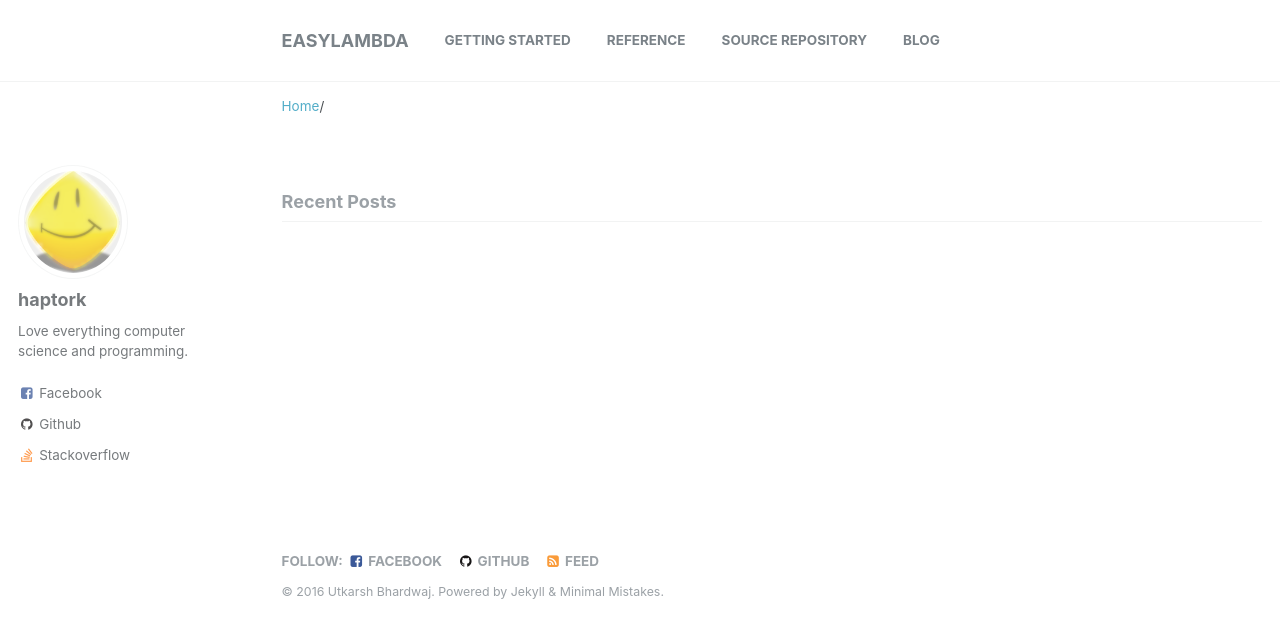
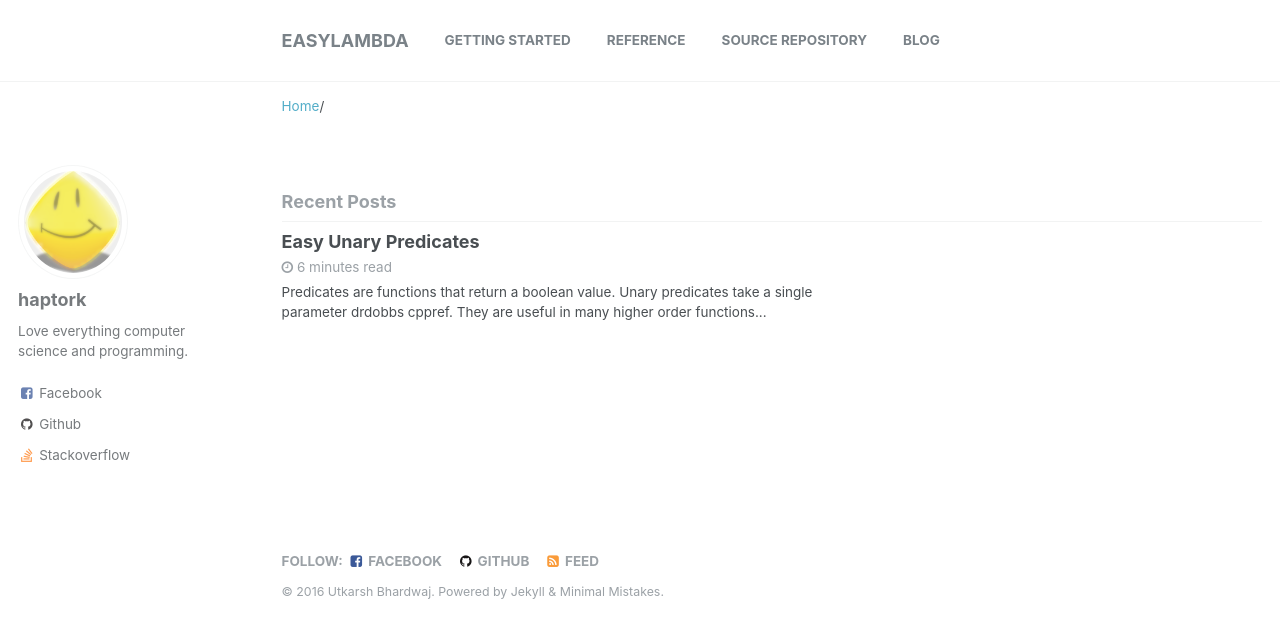
Before and after one commit to haptork/easyLambda, a Jekyll site: the page built from _pages/posts.html, in a window 1280 px wide. Shown: the top 638 px of the page. Built offline with Jekyll 4.4.1, drawn with Linux system fonts in a browser that asks for light colours; comment, search, counter and statistics services are not loaded; some of the changed lines change nothing that is shown.

Commit message:
Added blog post for predicates

````diff
--- a/_config.yml
+++ b/_config.yml
@@ -18,9 +18,9 @@ teaser                   : # filename of teaser fallback teaser image placed in
 breadcrumbs              : true #false # true, false (default)
 words_per_minute         : 200
 comments:
-  provider               : # false (default), "disqus", "facebook", "google-plus", custom"
+  provider               : "disqus" # false (default), "disqus", "facebook", "google-plus", custom"
   disqus:
-    shortname            : # https://help.disqus.com/customer/portal/articles/466208-what-s-a-shortname-
+    shortname            : "easylambda" # https://help.disqus.com/customer/portal/articles/466208-what-s-a-shortname-
   facebook:
     # https://developers.facebook.com/docs/plugins/comments
     appid                :
--- a/_pages/posts.html
+++ b/_pages/posts.html
@@ -2,13 +2,12 @@
 layout: archive
 permalink: /posts/
 author_profile: true
+comments: true
 ---
 
 {% include base_path %}
 <h3 class="archive__subtitle">Recent Posts</h3>
 
-{% for post in paginator.posts %}
+{% for post in site.posts %}
   {% include archive-single.html %}
 {% endfor %}
-
-{% include paginator.html %}
--- /dev/null
+++ b/_posts/2016-10-02-easy-unary-predicates.md
@@ -0,0 +1,235 @@
+---
+title:  "Easy Unary Predicates"
+comments: true
+categories:
+  - Algorithm
+tags:
+  - intermediate
+  - generic programming
+  - metaprogramming
+  - CRTP
+---
+
+Predicates are functions that return a boolean value. Unary predicates take a
+single parameter
+[drdobbs](http://www.drdobbs.com/effective-standard-c-library-unary-predi/184403777)
+[cppref](http://en.cppreference.com/w/cpp/concept/Predicate). They are useful
+in many higher order functions e.g. '_if' algorithms in standard library such
+as find_if or remove_if, partition etc.  With increase in functional style
+programming and libraries within C++, predicates are going to be used more
+often.
+
+This blog post shows cute, little unary predicates that save some keystrokes
+and work together well. We will walk through the implementation that begins with
+thinking generic and embarks on often used metaprogramming pattern towards the end.
+Let's have a look at what these predicates look like in the first place.
+
+**Example-1**: Logical operators
+
+```cpp
+auto a = gt(80) || lt(40);
+auto a_notone_odd = a && !eq(1) && ([](int x) { return x % 2; });
+
+assert(a(3) == true);
+assert(a_notone_odd(1) == false);
+```
+
+**Example-2**: Column selection
+
+```cpp
+// adding junk values to a vector
+auto v = vector<tuple<int, char, int>>;
+v.emplace_back(1, 'a', 11);
+v.emplace_back(2, 'b', 22);
+v.emplace_back(3, 'c', 33);
+
+auto c = count_if(begin(v), end(v),  lt<3>(15) || eq(2, 'b', 22));
+assert(c == 2);
+```
+
+Now, let us see a close to real world example.
+
+**Example-3**: In a unit circle
+
+```cpp
+// tells if a point is inside a circle with unit radius & center at origin
+auto in_unit_circle = [] (auto a) {
+  auto x = std::get<0>(a), y = std::get<1>(a);
+  return (x*x + y*y) < 1;
+};
+
+// In first quadrant and in unit circle
+auto a =  gt(0.,0.) && in_unit_circle(0., 3.);
+
+assert(a(array<double, 2>{0.3, 0.8}) == true);
+assert(a(pair<double, double>{0.3, -0.3}) == false);
+
+// In second, third or fourth quadrant or in unit circle
+auto b = lt<1>(0.) || lt<2>(0.) || in_unit_circle(0., 3.);
+
+auto v = vector<array<double, 2>> { {0., 0.5}, {-10., 0.0}, {10., 0.0} };
+auto c = count_if(begin(v), end(v), b);
+assert(c == 2);
+```
+
+## Implementation
+
+We begin with a simple implementation of relational operators. A relational
+predicate, like equals or greater than, takes a reference value initially.
+Each time the predicate is called with a parameter, it compares the parameter
+value with the reference value and returns a boolean. Since, the reference
+type and parameter type are not some fixed type, we express it with generic
+programming as follows.
+
+```cpp
+template <class Ref> class Eq {
+public:
+  Eq(Ref r) : _ref{r} {}
+  template <class T> bool operator()(const T &row) { return row == _ref; }
+private:
+  Ref _ref;
+};
+```
+
+The parameter type of the predicate method is not required to be the type of
+reference (Ref). However, it is necessary that comparing the values of two
+types with `==` is semantically valid. This is to say that templates have [Duck
+typing](https://en.wikipedia.org/wiki/Duck_typing).
+
+Similarly, we can have Gt and Lt classes for greater than and less than,
+respectively.
+
+Till now there is no logical operator to connect the different predicate
+classes. We know that the behavior of a logical operator is same for all the
+predicates that implies we should not be writing operator overloads for logical
+operators separately in each predicate. Let us first try to frame a generic
+logical operator.
+
+```cpp
+template <class Pred1, class Pred2>
+class And {
+public:
+  And(Pred1 &&p1, Pred2 &&p2)
+      : _pred1{std::forward<Pred1>(p1)}, _pred2{std::forward<Pred2>(p2)} {}
+  template <class T> bool operator()(const T &row) {
+    return _pred1(row) && _pred2(row);
+  }
+private:
+  Pred1 _pred1;
+  Pred2 _pred2;
+};
+```
+
+Notice that the And class itself is a predicate (returns boolean on function
+call) which is what we expect it to be. The class implementation simply says
+that it can be instantiated with any two predicates and each time the
+intantiated object will be called with a parameter, it will return the
+conjunction of the results of the two predicates for that parameter. The
+templates let us express this in a generic way with only duck-typing
+rules to follow. The `&&` and `std::forward` are there to express that the
+template predicate types can be either lvalue or rvalue and in either case
+predicate values will not be copied to the class members. In former case the
+member predicates (_pred1 and _pred2) reference to the constructor parameters
+(p1 and p2) while in latter case the constructor parameters are moved to the
+members. A simple way to understand lvalue and rvalue is that lvalue is held by
+a declared variable while an rvalue is a temporary that is not assigned to any
+variable. E.g. In the `a && !eq(1)` expression of Example-1, `a` is an lvalue
+while `eq(1)` is an rvalue. Supporting predicates without copy is important
+since predicates by definition can be non-copiable like a lambda function.
+
+Similarly, we can create a class for other two logical operators viz. or and
+not.
+
+Now, let us create an umbrella class with all the logical operator overloads,
+so that we can reuse it to add logical operator overloads to any predicate.
+
+```cpp
+class Logical_ops {
+public:
+  template <class Base, class Pred> auto operator||(Base &&base, Pred &&pred) {
+    return Or<Base, Pred>{std::forward<Base>(base), std::forward<Pred>(pred)};
+  }
+};
+```
+
+We add similar operator overloads for `&&` and `!`.
+
+It is however not yet clear how these pieces especially the Logical_ops class
+will be used along with others. Let us tie these pieces together.
+
+We know, inheritance gives a direct way of reusing the code. With public
+inheritance we can provide the public interface of logical operator overloads
+to the predicates. It looks like we need to inherit every relational operator
+class from Logical_ops class.
+
+But, in the current form they don't fit together. The operator overload method
+for a logical operator in a predicate class takes the first operand implicitly
+to be `this` similar to any other method, while in current implementation of
+Logical_ops we have both the operands as parameter. The first implicit operand
+can vary in a restricted sense i.e. it is same as the predicate class that
+inherits from Logical_ops e.g. in Eq class the type of first operand will be Eq
+while the second operand can be any other predicate while in Gt the type of
+first operand would only be Gt. This smells like generic programming but has a
+wee bit more to it. Let us change the Logical_ops to have an implicit first
+operand of any generic template class type.
+
+```cpp
+template <class Base> class Logical_ops {
+public:
+  template <class Pred> auto operator||(Pred &&pred) {
+    return _and<Base, Pred>{*(Base *)this, std::forward<Pred>(pred)};
+  }
+};
+```
+
+Finally, we need to change relational predicates to inherit from Logical_ops while
+passing the correct template types to it.
+
+```cpp
+template <class Ref> class Eq : public Logical_ops<Eq<Ref>> {
+public:
+  Eq(Ref r) : _ref{r} {}
+  template <class T> bool operator()(const T &row) { return row == _ref; }
+private:
+  Ref _ref;
+};
+```
+
+And, same for logical predicate classes so that we can continue chaining them
+with more logical operators.
+
+
+```cpp
+template <class Pred1, class Pred2>
+class And : public Logical_ops<And<Pred1, Pred2>> {
+public:
+  And(Pred1 &&p1, Pred2 &&p2)
+      : _pred1{std::forward<Pred1>(p1)}, _pred2{std::forward<Pred2>(p2)} {}
+  template <class T> bool operator()(const T &row) {
+    return _pred1(row) && _pred2(row);
+  }
+private:
+  Pred1 _pred1;
+  Pred2 _pred2;
+};
+```
+
+The idea of passing itself as a template parameter for the base class sounds
+unusual and so does its name, CRTP (curiously recurring template pattern) which in
+general known as f-bounded polymorphism (even weird).
+
+We skipped over a couple of small details like overloading the logical operators
+for ltype and rtype separately, adding column selection to logical
+operators etc. These details can be found in the code
+[here](https://github.com/haptork/easyLambda/blob/master/include/ezl/algorithms/predicates.hpp).
+It is part of the [easyLambda](https://haptork.github.io/easyLambda/) library
+for data processing. Don't forget to check the library as well.
+
+This is just one way out of many possible ways to implement such predicates.
+Please suggest improvements and how you would implement this.
+
+I am not sure how much useful these predicates are in general but I have found
+them to be pretty useful for data processing. They appear in many
+[examples](https://haptork.github.io/easyLambda/docs/real-world/) in
+easyLambda. I believe that a library with geometrical predicates like
+`in_circle` etc. would also be of use in various cases.
````
